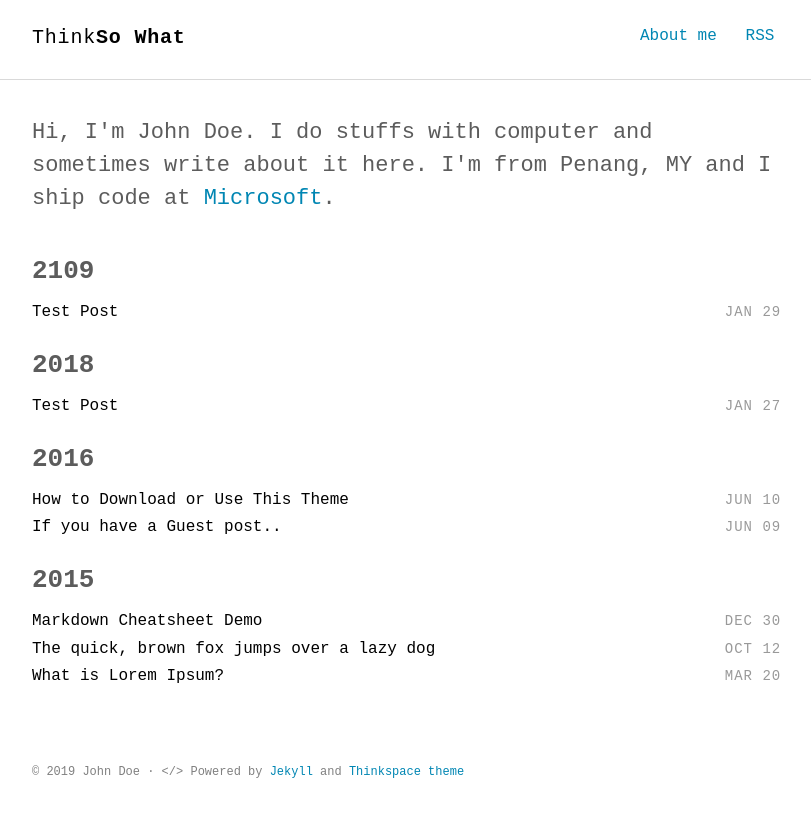
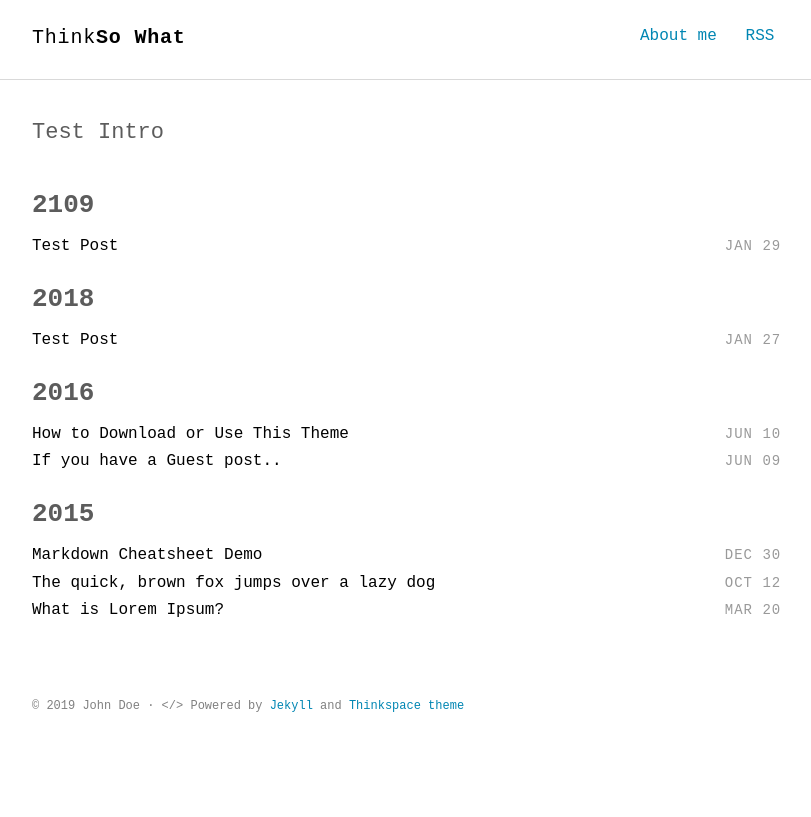
Before and after one commit to kossw123/8iiow, a Jekyll site: the page built from index.html, in a window 1280 px wide. Shown: the top 817 px of the page, without its empty margins (232-1043 px from the left). Built offline with Jekyll 4.4.1, drawn with Linux system fonts in a browser that asks for light colours; some web fonts are replaced.

Commit message:
Test Intro

```diff
--- a/_includes/intro.html
+++ b/_includes/intro.html
@@ -1,5 +1,5 @@
 <section class="intro">
   <div class="container">
-    <p class="lead">Hi, I'm John Doe. I do stuffs with computer and sometimes write about it here. I'm from Penang, MY and I ship code at <a href="#">Microsoft</a>.</p>
+    <p class="lead">Test Intro
   </div>
 </section>
```
